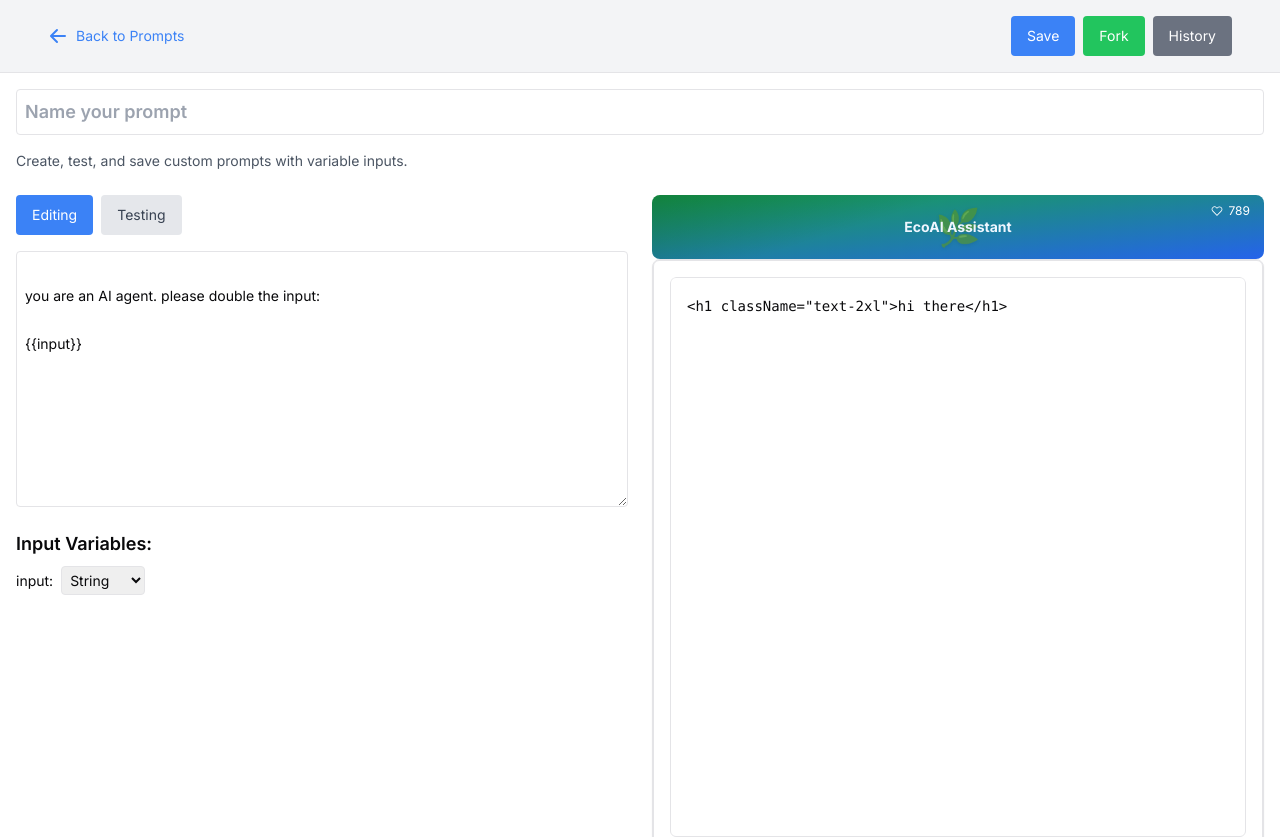
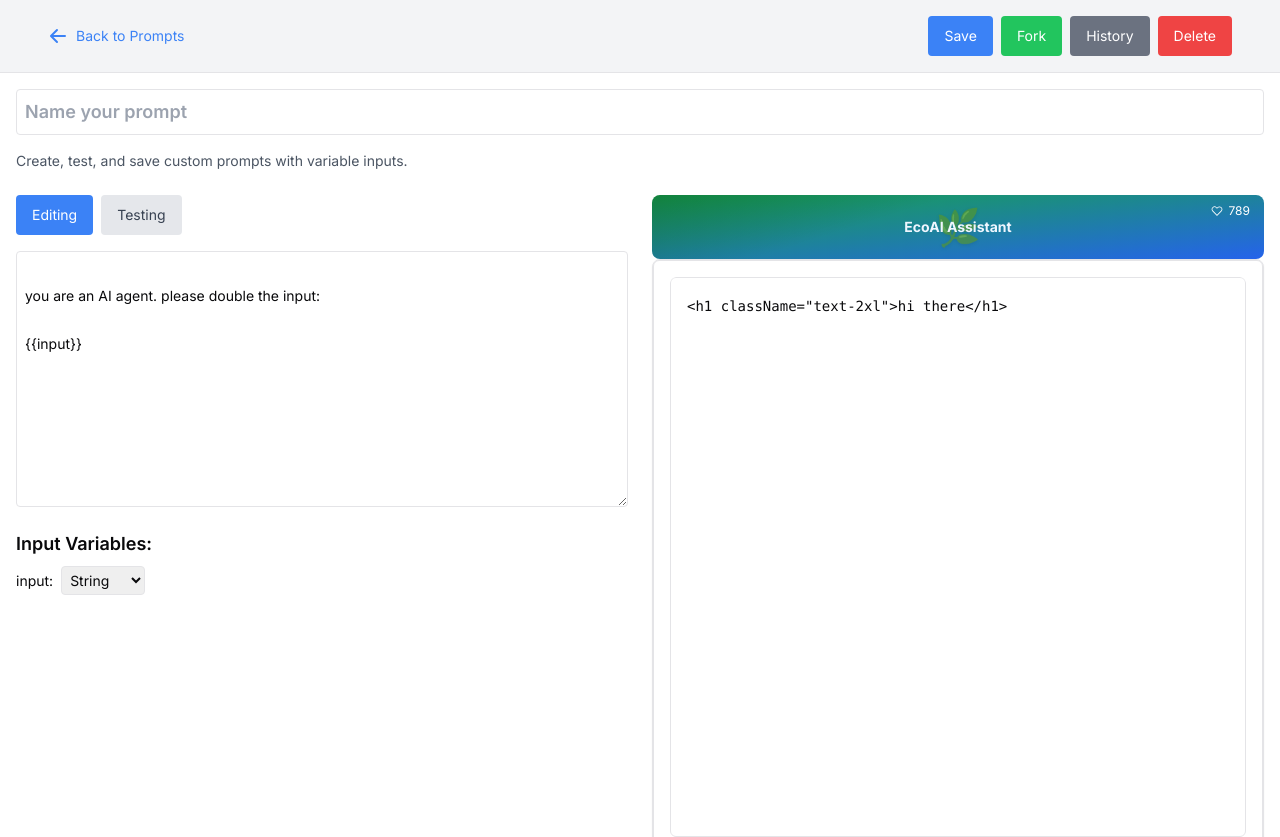
Before and after one commit to mwufi/expert-rotary-phone, a Next.js app: page /prompts/play in a window 1280 px wide. Shown: the top 837 px of the page. Built offline with nearby package versions, Linux system fonts and the light colour scheme.

Commit message:
delete prompt

```diff
--- a/app/(prompts)/prompts/play/page.tsx
+++ b/app/(prompts)/prompts/play/page.tsx
@@ -126,6 +126,29 @@
         // Redirect to the new forked prompt using Next.js router
         router.push(`/prompts/${newId}`);
     };
+
+    const handleDeletePrompt = () => {
+        if (!id) {
+            alert("Cannot delete an unsaved prompt.");
+            return;
+        }
+
+        const confirmDelete = window.confirm("Are you sure you want to delete this prompt?");
+        if (!confirmDelete) return;
+
+        // Get existing prompts from localStorage
+        const existingPrompts = JSON.parse(localStorage.getItem('prompts') || '[]');
+
+        // Filter out the prompt to be deleted
+        const updatedPrompts = existingPrompts.filter(p => p.id !== id);
+
+        // Save updated prompts back to localStorage
+        localStorage.setItem('prompts', JSON.stringify(updatedPrompts));
+
+        // Redirect to the prompts home page
+        router.push('/prompts');
+    };
+
     const handleSavePrompt = () => {
         const newPrompt: FetchedPrompt = {
             id: id || Date.now().toString(),
@@ -228,7 +251,8 @@
                     <div className="flex items-center">
                         <button onClick={handleSavePrompt} className="bg-blue-500 text-white px-4 py-2 rounded mr-2 hover:bg-blue-600 transition-colors">Save</button>
                         <button onClick={handleForkPrompt} className="bg-green-500 text-white px-4 py-2 rounded mr-2 hover:bg-green-600 transition-colors">Fork</button>
-                        <button onClick={handleViewHistory} className="bg-gray-500 text-white px-4 py-2 rounded hover:bg-gray-600 transition-colors">History</button>
+                        <button onClick={handleViewHistory} className="bg-gray-500 text-white px-4 py-2 rounded mr-2 hover:bg-gray-600 transition-colors">History</button>
+                        <button onClick={handleDeletePrompt} className="bg-red-500 text-white px-4 py-2 rounded hover:bg-red-600 transition-colors">Delete</button>
                     </div>
                 </div>
             </header>
```
